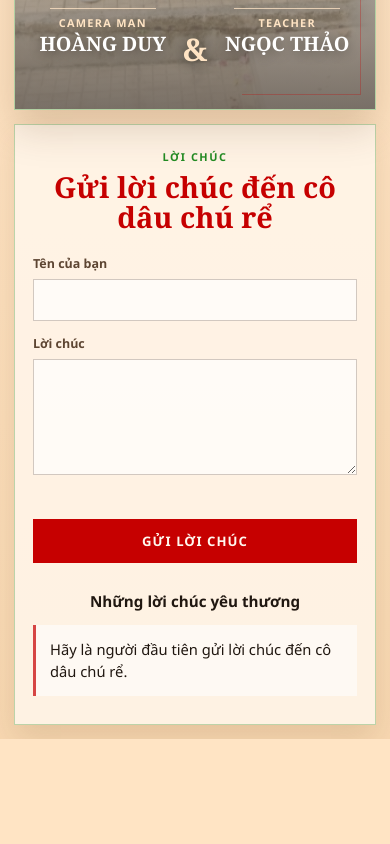
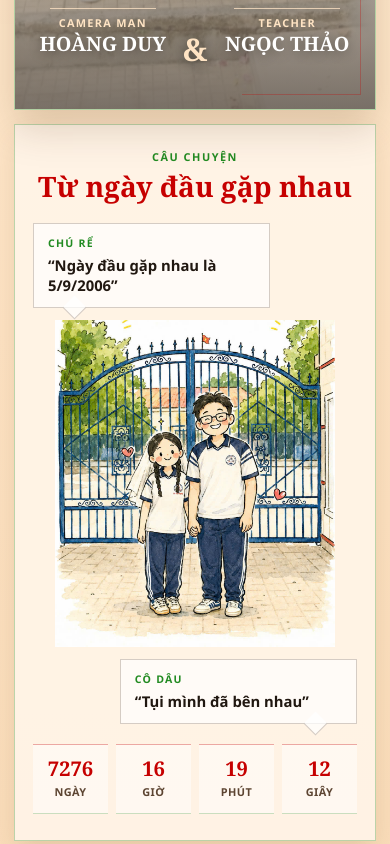
Before and after one commit to tienhuynh-tn/home-cadi, a website built with Vite: page index.html in a window 390 px wide. Shown: the part 720-1564 px from the top of the page. Before the commit the page ends 1459 px from the top, so only its background shows below. Built offline with nearby package versions, Linux system fonts and the light colour scheme; some packages are replaced by stand-ins of ours; no server answers; the database is empty; files whose address does not match are found by name.

Commit message:
feat: add couple story section

```diff
--- a/index.html
+++ b/index.html
@@ -58,6 +58,52 @@
             </div>
           </div>
         </article>
+
+        <section class="story-section" aria-labelledby="story-title">
+          <div class="story-heading">
+            <p class="story-kicker">CÂU CHUYỆN</p>
+            <h2 id="story-title">Từ ngày đầu gặp nhau</h2>
+          </div>
+
+          <div class="comic-panel">
+            <p class="speech-bubble speech-bubble-groom">
+              <span>Chú rể</span>
+              “Ngày đầu gặp nhau là 5/9/2006”
+            </p>
+            <img
+              class="chibi-couple"
+              src="%BASE_URL%assets/chibi-couple.jpg"
+              width="1024"
+              height="1198"
+              loading="lazy"
+              decoding="async"
+              alt="Chibi cô dâu và chú rể"
+            />
+            <p class="speech-bubble speech-bubble-bride">
+              <span>Cô dâu</span>
+              “Tụi mình đã bên nhau”
+            </p>
+          </div>
+
+          <div class="love-timer" aria-label="Thời gian bên nhau từ 5/9/2006">
+            <div class="timer-item">
+              <span class="timer-value" id="story-days">0</span>
+              <span class="timer-label">ngày</span>
+            </div>
+            <div class="timer-item">
+              <span class="timer-value" id="story-hours">00</span>
+              <span class="timer-label">giờ</span>
+            </div>
+            <div class="timer-item">
+              <span class="timer-value" id="story-minutes">00</span>
+              <span class="timer-label">phút</span>
+            </div>
+            <div class="timer-item">
+              <span class="timer-value" id="story-seconds">00</span>
+              <span class="timer-label">giây</span>
+            </div>
+          </div>
+        </section>
 
         <section class="wishes-section" aria-labelledby="wishes-title">
           <div class="wishes-heading">
--- a/src/main.js
+++ b/src/main.js
@@ -4,6 +4,11 @@ import { createClient } from "@supabase/supabase-js";
 const WISH_LIMIT = 30;
 const NAME_LIMIT = 60;
 const MESSAGE_LIMIT = 500;
+const STORY_START_TIME = new Date("2006-09-05T00:00:00+07:00").getTime();
+const SECOND_IN_MS = 1000;
+const MINUTE_IN_MS = 60 * SECOND_IN_MS;
+const HOUR_IN_MS = 60 * MINUTE_IN_MS;
+const DAY_IN_MS = 24 * HOUR_IN_MS;
 
 const supabaseUrl = import.meta.env.VITE_SUPABASE_URL;
 const supabaseAnonKey = import.meta.env.VITE_SUPABASE_ANON_KEY;
@@ -16,6 +21,29 @@ const wishForm = document.querySelector("#wish-form");
 const wishesList = document.querySelector("#wishes-list");
 const wishStatus = document.querySelector("#wish-status");
 const wishSubmit = document.querySelector(".wish-submit");
+const storyDays = document.querySelector("#story-days");
+const storyHours = document.querySelector("#story-hours");
+const storyMinutes = document.querySelector("#story-minutes");
+const storySeconds = document.querySelector("#story-seconds");
+
+const padTime = (value) => String(value).padStart(2, "0");
+
+const updateStoryTimer = () => {
+  if (!storyDays || !storyHours || !storyMinutes || !storySeconds) {
+    return;
+  }
+
+  const elapsed = Math.max(0, Date.now() - STORY_START_TIME);
+  const days = Math.floor(elapsed / DAY_IN_MS);
+  const hours = Math.floor((elapsed % DAY_IN_MS) / HOUR_IN_MS);
+  const minutes = Math.floor((elapsed % HOUR_IN_MS) / MINUTE_IN_MS);
+  const seconds = Math.floor((elapsed % MINUTE_IN_MS) / SECOND_IN_MS);
+
+  storyDays.textContent = String(days);
+  storyHours.textContent = padTime(hours);
+  storyMinutes.textContent = padTime(minutes);
+  storySeconds.textContent = padTime(seconds);
+};
 
 const setStatus = (message, tone = "") => {
   if (!wishStatus) {
@@ -194,4 +222,6 @@ wishForm?.addEventListener("submit", async (event) => {
   setStatus("Cảm ơn bạn đã gửi lời chúc!", "success");
 });
 
+updateStoryTimer();
+window.setInterval(updateStoryTimer, SECOND_IN_MS);
 loadWishes();
--- a/src/styles.css
+++ b/src/styles.css
@@ -212,6 +212,138 @@ h1 span {
   display: none;
 }
 
+.story-section {
+  margin-top: 14px;
+  padding: 24px 18px 26px;
+  border: 1px solid rgba(34, 139, 34, 0.3);
+  background: rgba(255, 245, 232, 0.92);
+  box-shadow: 0 14px 30px rgba(73, 38, 7, 0.12);
+}
+
+.story-heading {
+  text-align: center;
+}
+
+.story-kicker {
+  margin: 0 0 8px;
+  color: var(--green);
+  font-size: 0.68rem;
+  font-weight: 800;
+  letter-spacing: 0.14em;
+}
+
+.story-heading h2 {
+  margin: 0;
+  color: var(--red);
+  font-family: "1FTV VIP Scartoon", Georgia, serif;
+  font-size: clamp(1.58rem, 7.2vw, 2.08rem);
+  line-height: 1.05;
+  letter-spacing: 0;
+}
+
+.comic-panel {
+  display: grid;
+  grid-template-columns: 1fr;
+  gap: 12px;
+  justify-items: center;
+  margin-top: 22px;
+}
+
+.speech-bubble {
+  position: relative;
+  width: min(100%, 28ch);
+  margin: 0;
+  padding: 12px 14px;
+  border: 1px solid rgba(93, 69, 50, 0.26);
+  background: rgba(255, 255, 255, 0.72);
+  color: var(--ink);
+  font-size: clamp(0.86rem, 3.8vw, 1rem);
+  font-weight: 700;
+  line-height: 1.35;
+}
+
+.speech-bubble span {
+  display: block;
+  margin-bottom: 4px;
+  color: var(--green);
+  font-size: 0.66rem;
+  font-weight: 800;
+  letter-spacing: 0.12em;
+  text-transform: uppercase;
+}
+
+.speech-bubble::after {
+  position: absolute;
+  bottom: -9px;
+  width: 16px;
+  height: 16px;
+  border-right: 1px solid rgba(93, 69, 50, 0.26);
+  border-bottom: 1px solid rgba(93, 69, 50, 0.26);
+  background: rgba(255, 255, 255, 0.72);
+  content: "";
+  transform: rotate(45deg);
+}
+
+.speech-bubble-groom {
+  justify-self: start;
+}
+
+.speech-bubble-groom::after {
+  left: 32px;
+}
+
+.speech-bubble-bride {
+  justify-self: end;
+}
+
+.speech-bubble-bride::after {
+  right: 32px;
+}
+
+.chibi-couple {
+  width: min(88%, 280px);
+  height: auto;
+  object-fit: contain;
+}
+
+.love-timer {
+  display: grid;
+  grid-template-columns: repeat(4, minmax(0, 1fr));
+  gap: 8px;
+  margin-top: 20px;
+}
+
+.timer-item {
+  display: grid;
+  min-width: 0;
+  min-height: 70px;
+  align-content: center;
+  justify-items: center;
+  border-top: 1px solid rgba(198, 0, 0, 0.32);
+  border-bottom: 1px solid rgba(34, 139, 34, 0.24);
+  background: rgba(255, 255, 255, 0.46);
+}
+
+.timer-value {
+  max-width: 100%;
+  color: var(--red);
+  font-family: "1FTV VIP Scartoon", Georgia, serif;
+  font-size: clamp(1.05rem, 5.2vw, 1.55rem);
+  font-weight: 900;
+  line-height: 1;
+  letter-spacing: 0;
+  overflow-wrap: anywhere;
+}
+
+.timer-label {
+  margin-top: 6px;
+  color: var(--soft-ink);
+  font-size: clamp(0.62rem, 2.8vw, 0.72rem);
+  font-weight: 800;
+  letter-spacing: 0.04em;
+  text-transform: uppercase;
+}
+
 .wishes-section {
   margin-top: 14px;
   padding: 24px 18px 28px;
```
Also changed, not shown: public/assets/chibi-couple.jpg (added), source-images/chibi.jpg (added).
